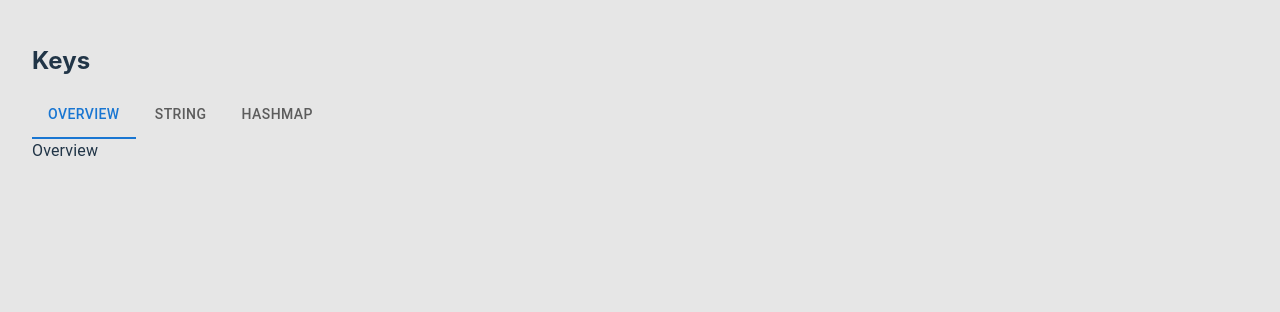
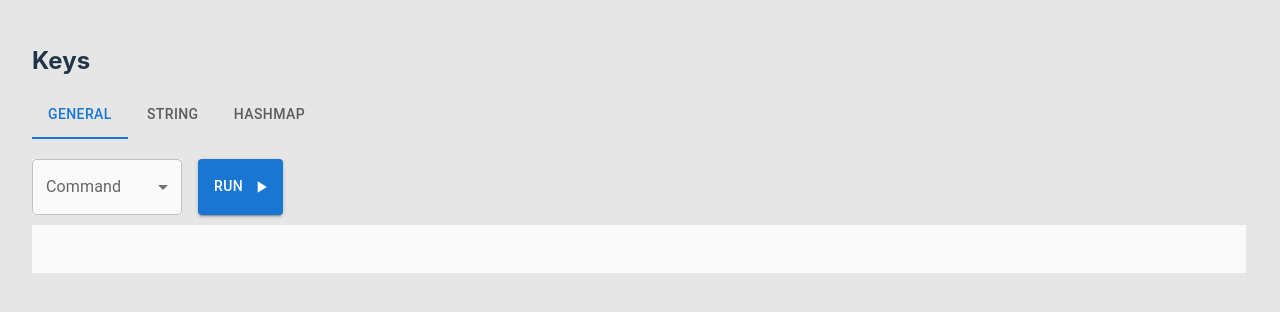
Before and after one commit to hollowdll/hakjdb-gui, a React (Vite) app: page /keys in a window 1280 px wide. Shown: the top 312 px of the page. Built offline with nearby package versions, Linux system fonts and the light colour scheme.

Commit message:
keys view general tab panel

```diff
--- /dev/null
+++ b/src/components/keys/GeneralTabPanel.tsx
@@ -0,0 +1,40 @@
+import { Box, Button, FormControl, InputLabel, MenuItem, Select, SelectChangeEvent, Stack } from "@mui/material";
+import { useState } from "react";
+import PlayArrowIcon from '@mui/icons-material/PlayArrow';
+
+export default function GeneralTabPanel() {
+  const [selectedCommand, setSelectedCommand] = useState("");
+
+  const handleChange = (event: SelectChangeEvent) => {
+    setSelectedCommand(event.target.value as string);
+  }
+
+  return (
+    <Box>
+      <Stack direction="row" spacing={2} sx={{marginTop: "20px", marginBottom: "10px"}}>
+        <FormControl variant="outlined" sx={{ m: 1, minWidth: 150, backgroundColor: "rgb(250, 250, 250)" }}>
+          <InputLabel>Command</InputLabel>
+          <Select
+            label="Command"
+            value={selectedCommand}
+            onChange={handleChange}
+          >
+            <MenuItem value={"GetKeys"}>GetKeys</MenuItem>
+            <MenuItem value={"DeleteAllKeys"}>DeleteAllKeys</MenuItem>
+            <MenuItem value={"DeleteKey"}>DeleteKey</MenuItem>
+            <MenuItem value={"GetTypeOfKey"}>GetTypeOfKey</MenuItem>
+          </Select>
+        </FormControl>
+        <Button variant="contained" endIcon={<PlayArrowIcon />}>Run</Button>
+      </Stack>
+      <Box
+        sx={{
+          p: 3,
+          backgroundColor: "rgb(250, 250, 250)",
+          width: "100%",
+        }}
+      >
+      </Box>
+    </Box>
+  );
+}
--- a/src/components/keys/TabMenu.tsx
+++ b/src/components/keys/TabMenu.tsx
@@ -1,5 +1,6 @@
 import { Box, Tab, Tabs, Typography } from "@mui/material";
 import { useState, SyntheticEvent } from "react";
+import GeneralTabPanel from "./GeneralTabPanel";
 
 function allyProps() {
   return {
@@ -18,12 +19,12 @@ export default function TabMenu() {
     <Box sx={{width: "100%"}}>
       <Box>
         <Tabs value={tabValue} onChange={handleTabChange}>
-          <Tab label="Overview" {...allyProps()} />
+          <Tab label="General" {...allyProps()} />
           <Tab label="String" {...allyProps()} />
           <Tab label="HashMap" {...allyProps()} />
         </Tabs>
       </Box>
-      {tabValue === 0 && <Typography>Overview</Typography>}
+      {tabValue === 0 && <GeneralTabPanel />}
       {tabValue === 1 && <Typography>String</Typography>}
       {tabValue === 2 && <Typography>HashMap</Typography>}
     </Box>
```
